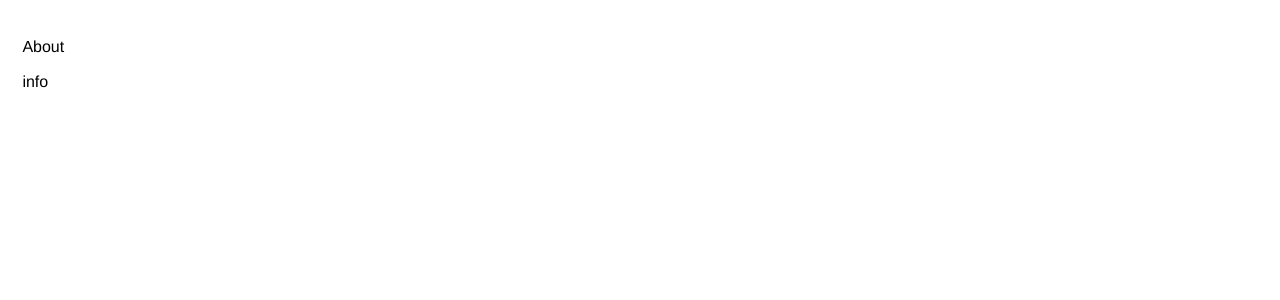
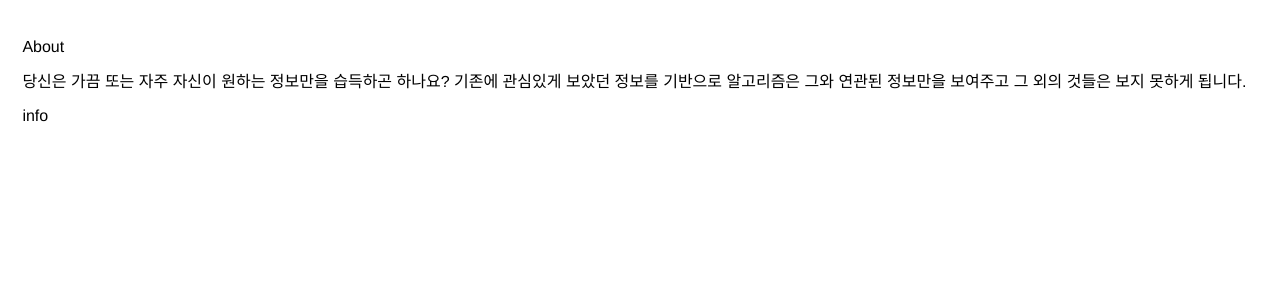
Before and after one commit to jinnniu/krnews, a Next.js app: page /about in a window 1280 px wide. Shown: the top 300 px of the page. Built offline with nearby package versions, Linux system fonts and the light colour scheme.

Commit message:
edit about page little bit...

```diff
--- a/pages/about.tsx
+++ b/pages/about.tsx
@@ -1,20 +1,18 @@
-import randomColor from "randomcolor";
 import styled from "styled-components";
-
-let colors = randomColor({ luminosity: "light", hue: "blue" });
 
 // const randomColors = "#" + Math.floor(Math.random() * 16777215).toString(16);
 
-const Content = styled.div`
-  p &:nth-child(n) {
-    color: ${colors};
-  }
-`;
+const Content = styled.div``;
 
 export default function About() {
   return (
     <Content>
       <p>About</p>
+      <p>
+        당신은 가끔 또는 자주 자신이 원하는 정보만을 습득하곤 하나요? 기존에
+        관심있게 보았던 정보를 기반으로 알고리즘은 그와 연관된 정보만을 보여주고
+        그 외의 것들은 보지 못하게 됩니다.
+      </p>
       <p>info</p>
     </Content>
   );
```
